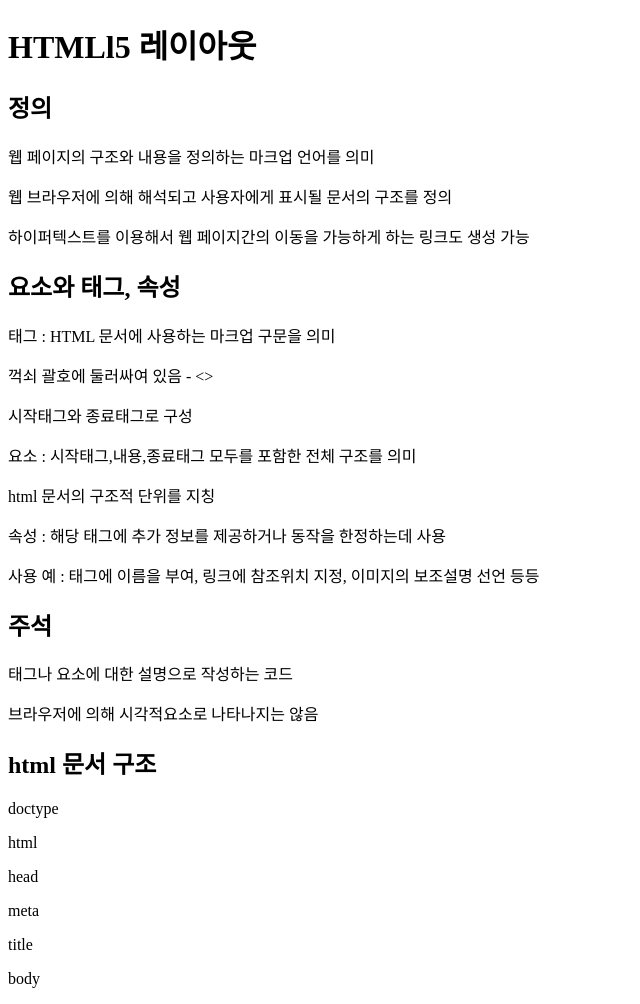
After one commit to Hy30k92/frontends, a FastAPI app: template views/templates/html/01layout.html in a window 1280 px wide. The commit adds this page. Shown: the whole page, without its empty margins (0-640 px from the left). Run offline with FastAPI, Linux system fonts and the light colour scheme; the template is opened without the code that fills it, so the values that code supplies are empty; parts of the project's set-up code (start-up, migrations or seed data) failed here and were passed over.

Commit message:
html5  - 태그,요소,속성,문서구조

```diff
--- a/main.py
+++ b/main.py
@@ -6,6 +6,7 @@ from app.routes.css import css_router
 from app.routes.html import html_router
 from app.routes.jscript import jscript_router
 from app.routes.sungjuk import sungjuk_router
+from app.routes.emp import emp_router
 
 app = FastAPI()
 templates = Jinja2Templates(directory="views/templates")  # jinja2 설정
@@ -15,6 +16,8 @@ app.include_router(sungjuk_router, prefix='/sungjuk')
 app.include_router(html_router, prefix='/html')
 app.include_router(css_router, prefix='/css')
 app.include_router(jscript_router, prefix='/js')
+
+app.include_router(emp_router, prefix='/emp')
 
 
 # index 라우트
--- /dev/null
+++ b/views/templates/html/01layout.html
@@ -0,0 +1,39 @@
+<!DOCTYPE html>
+<html lang="ko">
+<head>
+    <meta charset="UTF-8">
+    <title>HTML5 레이아웃</title>
+</head>
+<body>
+    <h1>HTMLl5 레이아웃</h1>
+    <h2>정의</h2>
+    <p>웹 페이지의 구조와 내용을 정의하는 마크업 언어를 의미</p>
+    <p>웹 브라우저에 의해 해석되고 사용자에게 표시될 문서의 구조를 정의</p>
+    <p>하이퍼텍스트를 이용해서 웹 페이지간의 이동을 가능하게 하는 링크도 생성 가능</p>
+
+    <h2>요소와 태그, 속성</h2>
+    <p>태그 : HTML 문서에 사용하는 마크업 구문을 의미</p>
+    <p>꺽쇠 괄호에 둘러싸여 있음 - <> </p>
+    <p>시작태그와 종료태그로 구성</p>
+    <p>요소 : 시작태그,내용,종료태그 모두를 포함한 전체 구조를 의미</p>
+    <p>html 문서의 구조적 단위를 지칭</p>
+    <p>속성 : 해당 태그에 추가 정보를 제공하거나 동작을 한정하는데 사용</p>
+    <p>사용 예 : 태그에 이름을 부여, 링크에 참조위치 지정, 이미지의 보조설명 선언 등등</p>
+
+    <h2>주석</h2>
+    <!-- 이것은 주석입니다! -->
+    <p>태그나 요소에 대한 설명으로 작성하는 코드</p>
+    <p>브라우저에 의해 시각적요소로 나타나지는 않음</p>
+
+    <h2>html 문서 구조</h2>
+    <p>doctype</p>
+    <p>html</p>
+    <p>head</p>
+    <p>meta</p>
+    <p>title</p>
+    <p>body</p>
+
+
+
+</body>
+</html>
--- a/views/templates/index.html
+++ b/views/templates/index.html
@@ -6,7 +6,8 @@
 </head>
 <body>
     <h1>Hello, FastAPI!!</h1>
-    <img src="https://v-llage.s3.ap-northeast-2.amazonaws.com/image/1679903720004_%ED%98%B8%EC%A7%84%EC%8A%A4_Origin.png">
+    <img src="https://v-llage.s3.ap-northeast-2.amazonaws.com/image/1679903720004_%ED%98%B8%EC%A7%84%EC%8A%A4_Origin.png"
+    alt="뉴진스 로고">
 
 </body>
 </html>
```
Also changed, not shown: app/routes/html.py (+8 -1 lines), views/templates/html/index.html (added, +13 -0 lines).
